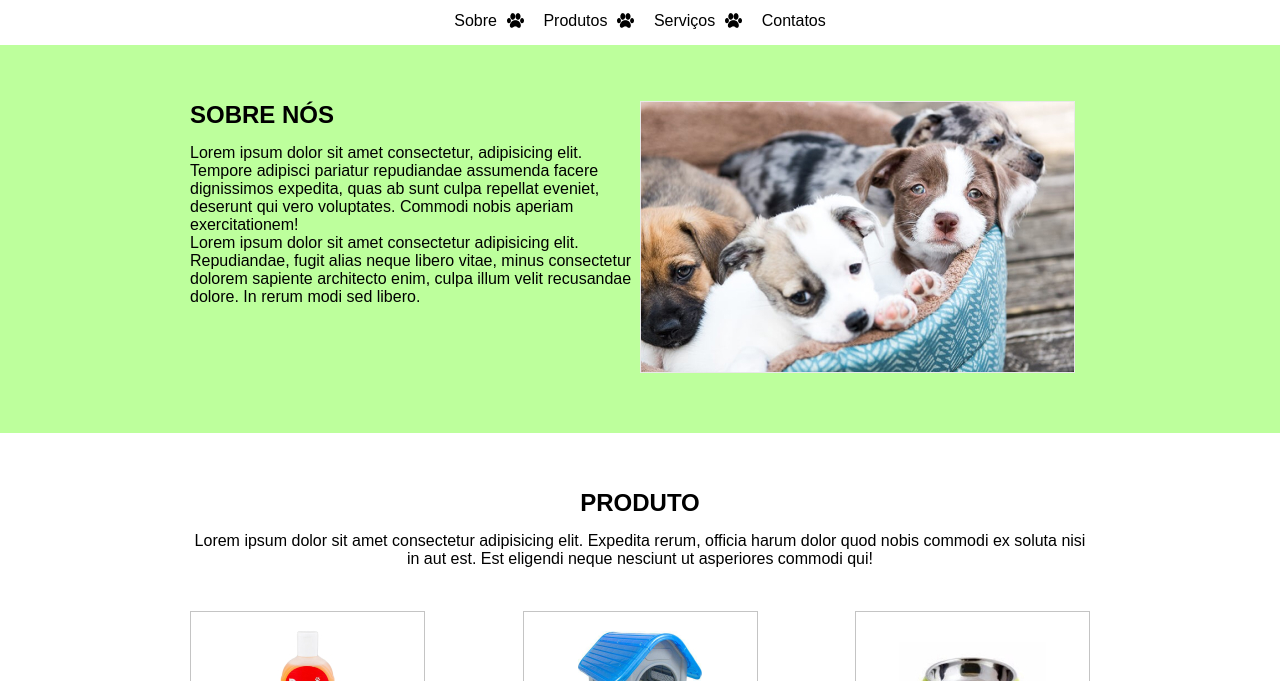
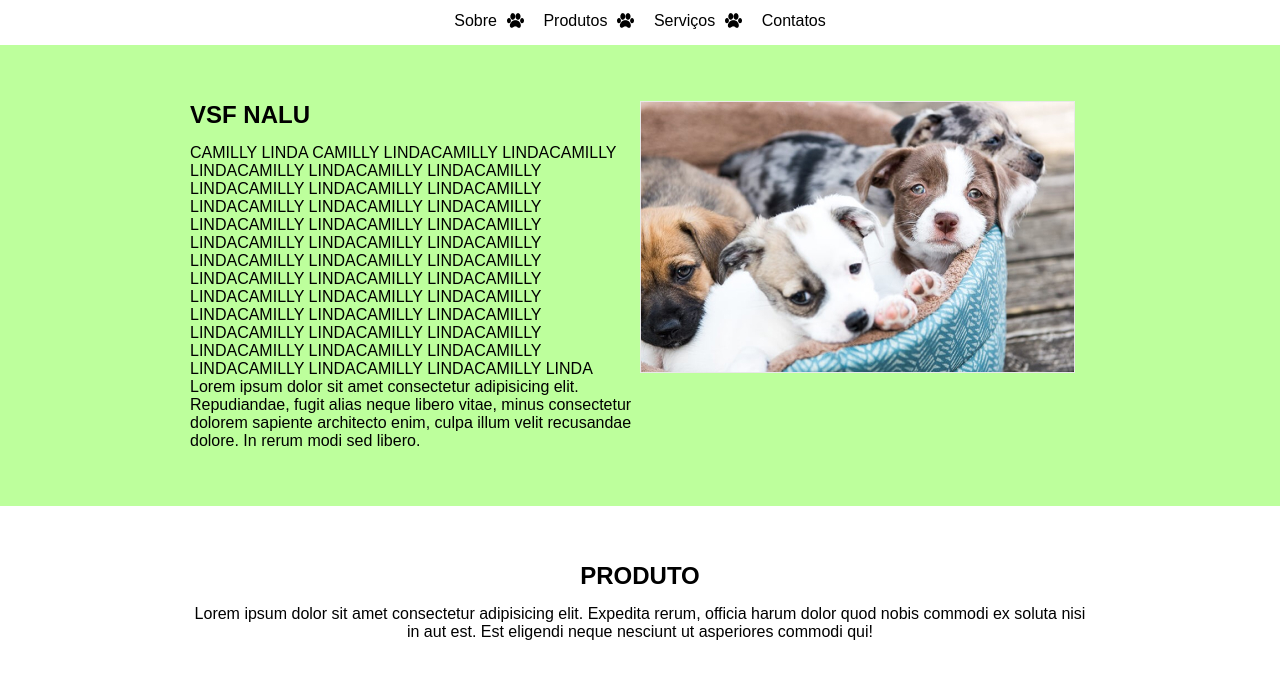
Before and after one commit to Camsyszys/gitPetshopnalu, a plain HTML site: page index.html in a window 1280 px wide. Shown: the part 87-768 px from the top of the page. Drawn offline with Linux system fonts and the light colour scheme.

Commit message:
nalu feiosa cami linda

```diff
--- a/index.html
+++ b/index.html
@@ -22,10 +22,9 @@
         <section class="fundo-verde">
             <div class="conteiner flex-conteiner">
                 <div class="col">
-                    <h2>Sobre nós</h2>
-                    <p>Lorem ipsum dolor sit amet consectetur, adipisicing elit. Tempore adipisci pariatur repudiandae
-                        assumenda facere dignissimos expedita, quas ab sunt culpa repellat eveniet, deserunt qui vero
-                        voluptates. Commodi nobis aperiam exercitationem!</p>
+                    <h2>vsf nalu</h2>
+                    <p>CAMILLY LINDA CAMILLY LINDACAMILLY LINDACAMILLY LINDACAMILLY LINDACAMILLY LINDACAMILLY LINDACAMILLY LINDACAMILLY LINDACAMILLY LINDACAMILLY LINDACAMILLY LINDACAMILLY LINDACAMILLY LINDACAMILLY LINDACAMILLY LINDACAMILLY LINDACAMILLY LINDACAMILLY LINDACAMILLY LINDACAMILLY LINDACAMILLY LINDACAMILLY LINDACAMILLY LINDACAMILLY LINDACAMILLY LINDACAMILLY LINDACAMILLY LINDACAMILLY LINDACAMILLY LINDACAMILLY LINDACAMILLY LINDACAMILLY LINDACAMILLY LINDACAMILLY LINDACAMILLY LINDACAMILLY LINDACAMILLY LINDACAMILLY LINDACAMILLY LINDA
+                    </p>
                     <p>Lorem ipsum dolor sit amet consectetur adipisicing elit. Repudiandae, fugit alias neque libero
                         vitae, minus consectetur dolorem sapiente architecto enim, culpa illum velit recusandae dolore.
                         In rerum modi sed libero.</p>
```
